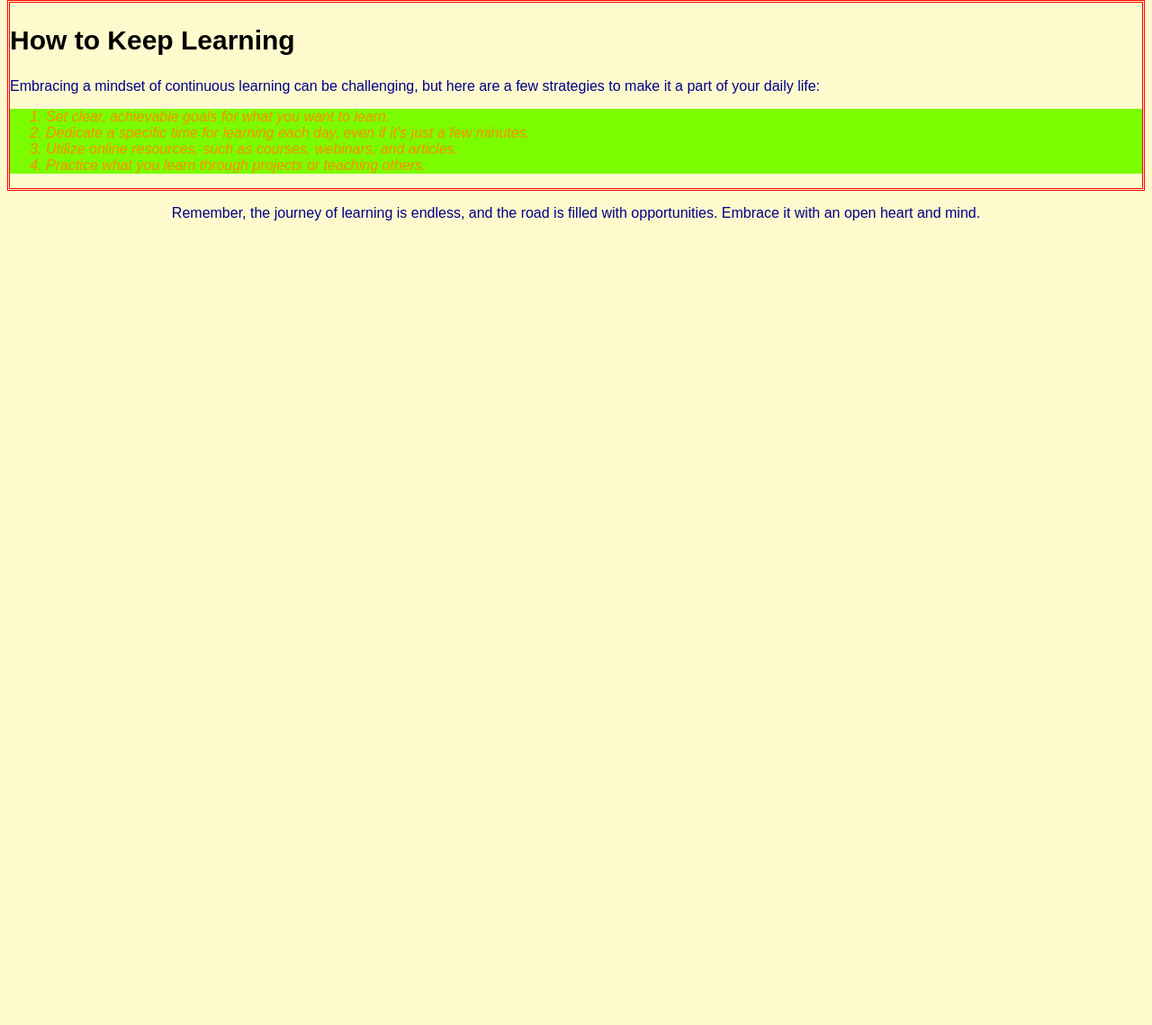
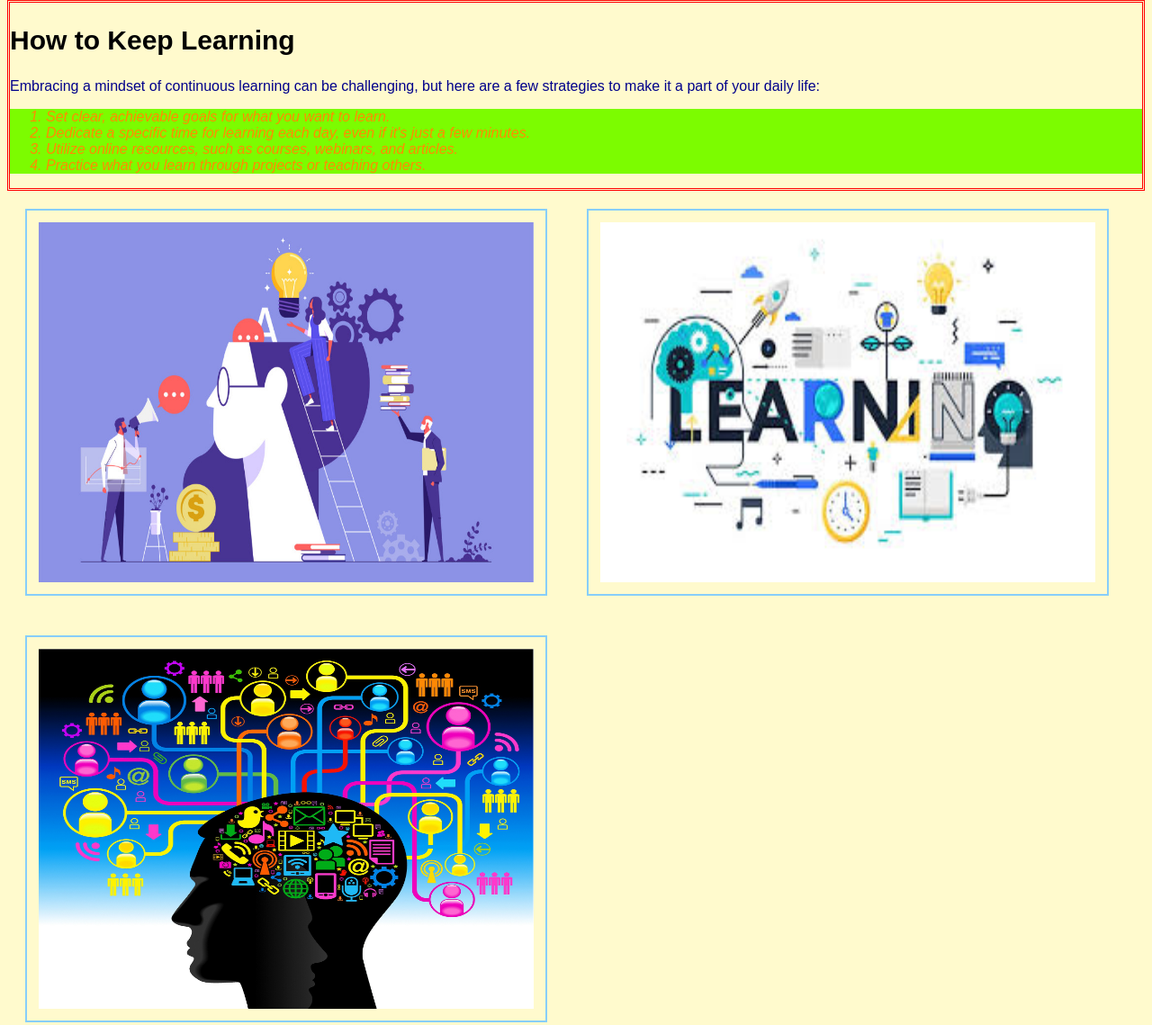
Before and after one commit to mariannahaney/task1, a plain HTML site: page index.html in a window 1280 px wide. Shown: the part 394-1533 px from the top of the page at 90% size. Before the commit the page ends 800 px from the top, so only its background shows below. Drawn offline with Linux system fonts and the light colour scheme.

Commit message:
second commit

```diff
--- a/index.html
+++ b/index.html
@@ -33,6 +33,11 @@
             <li>Practice what you learn through projects or teaching others.</li>
         </ol>
     </section>
+    <div>
+    <img src="l1.jpeg" class="image">
+    <img src="l2.jpeg" class="image">
+    <img src="l3.jpeg" class="image">
+    </div>
     <footer>
         <p>Remember, the journey of learning is endless, and the road is filled with opportunities. Embrace it with an open heart and mind.</p>
     </footer>
--- a/styles.css
+++ b/styles.css
@@ -25,3 +25,11 @@ section{
 	border: double;
 	border-color: red;
 }
+.image{
+	margin: 20px;
+	width: 550px;
+	height: 400px;
+	padding: 13px;
+	border-color: lightskyblue;
+	border: double lightskyblue 2px;
+}
```
Also changed, not shown: l1.jpeg (added), l2.jpeg (added), l3.jpeg (added).
